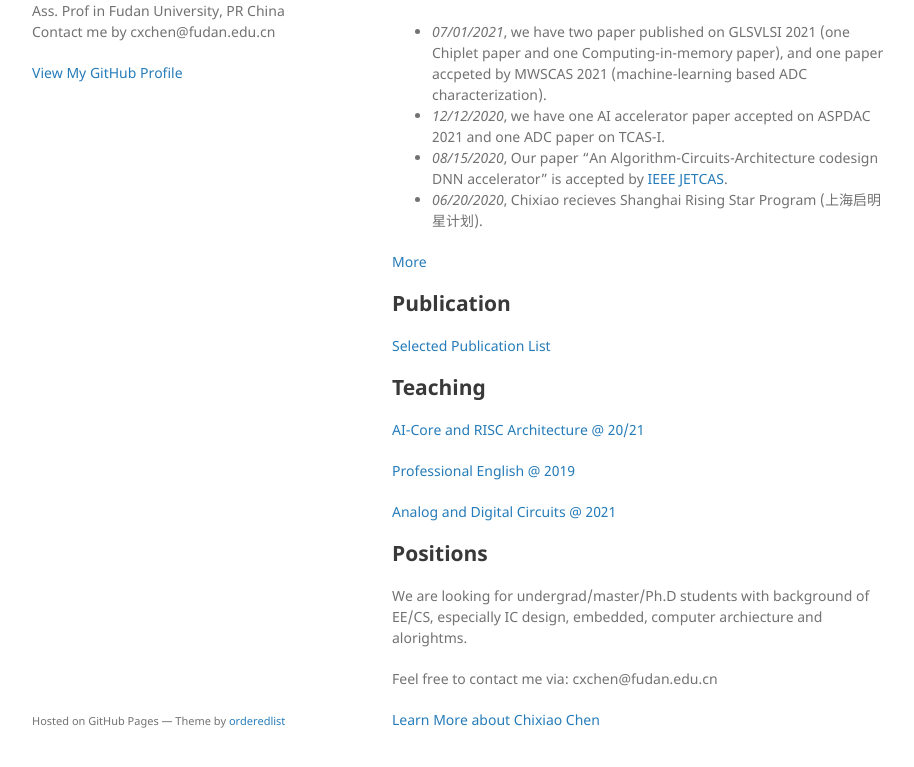
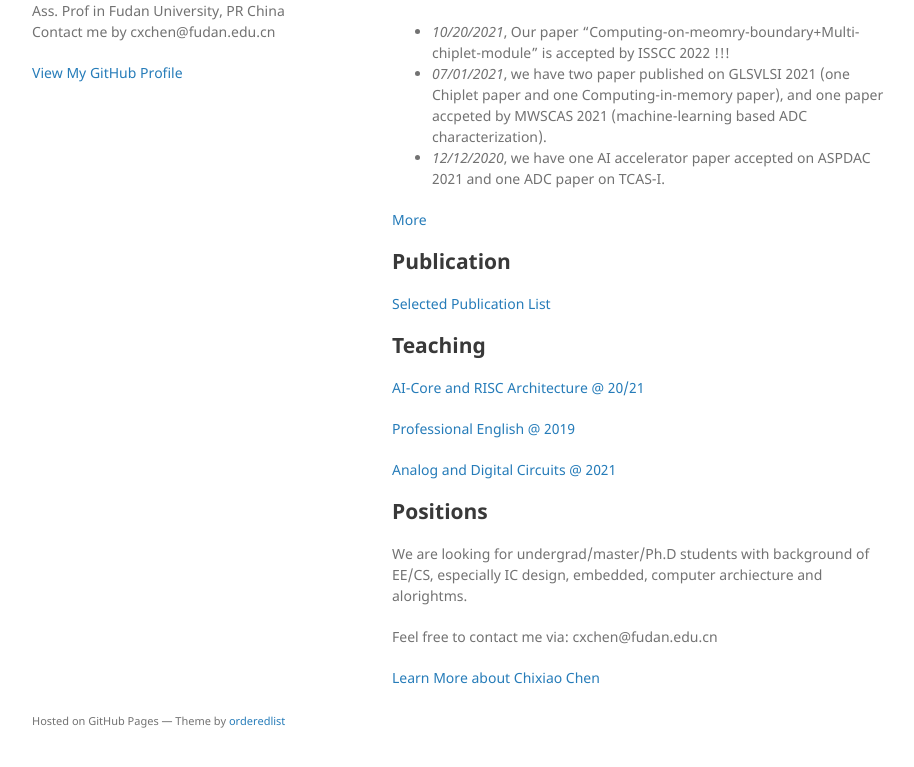
Before and after one commit to cihlab/cihlab.github.io, a Jekyll site: the page built from index.md, in a window 1280 px wide and 1168 px high. Shown: the part 368-1135 px from the top of the window, without its empty margins (178-1092 px from the left). Built offline with Jekyll 4.4.1, drawn with Linux system fonts in a browser that asks for light colours; our own code applies the rules of GitHub Pages for plain Markdown files.

Commit message:
Update index.md

```diff
--- a/index.md
+++ b/index.md
@@ -13,10 +13,10 @@ A brief chinese introduction can be found via [FICS faculty website](https://fic
 
 
 ## News
+* _10/20/2021_, Our paper "Computing-on-meomry-boundary+Multi-chiplet-module" is accepted by ISSCC 2022 !!!
 * _07/01/2021_, we have two paper published on GLSVLSI 2021 (one Chiplet paper and one Computing-in-memory paper), and one paper accpeted by MWSCAS 2021 (machine-learning based ADC characterization).
 * _12/12/2020_, we have one AI accelerator paper accepted on ASPDAC 2021 and one ADC paper on TCAS-I.
-* _08/15/2020_, Our paper "An Algorithm-Circuits-Architecture codesign DNN accelerator" is accepted by [IEEE JETCAS](https://ieeexplore.ieee.org/document/9162116).
-* _06/20/2020_, Chixiao recieves Shanghai Rising Star Program (上海启明星计划).
+
 
 
 [More](./news.md)
```
